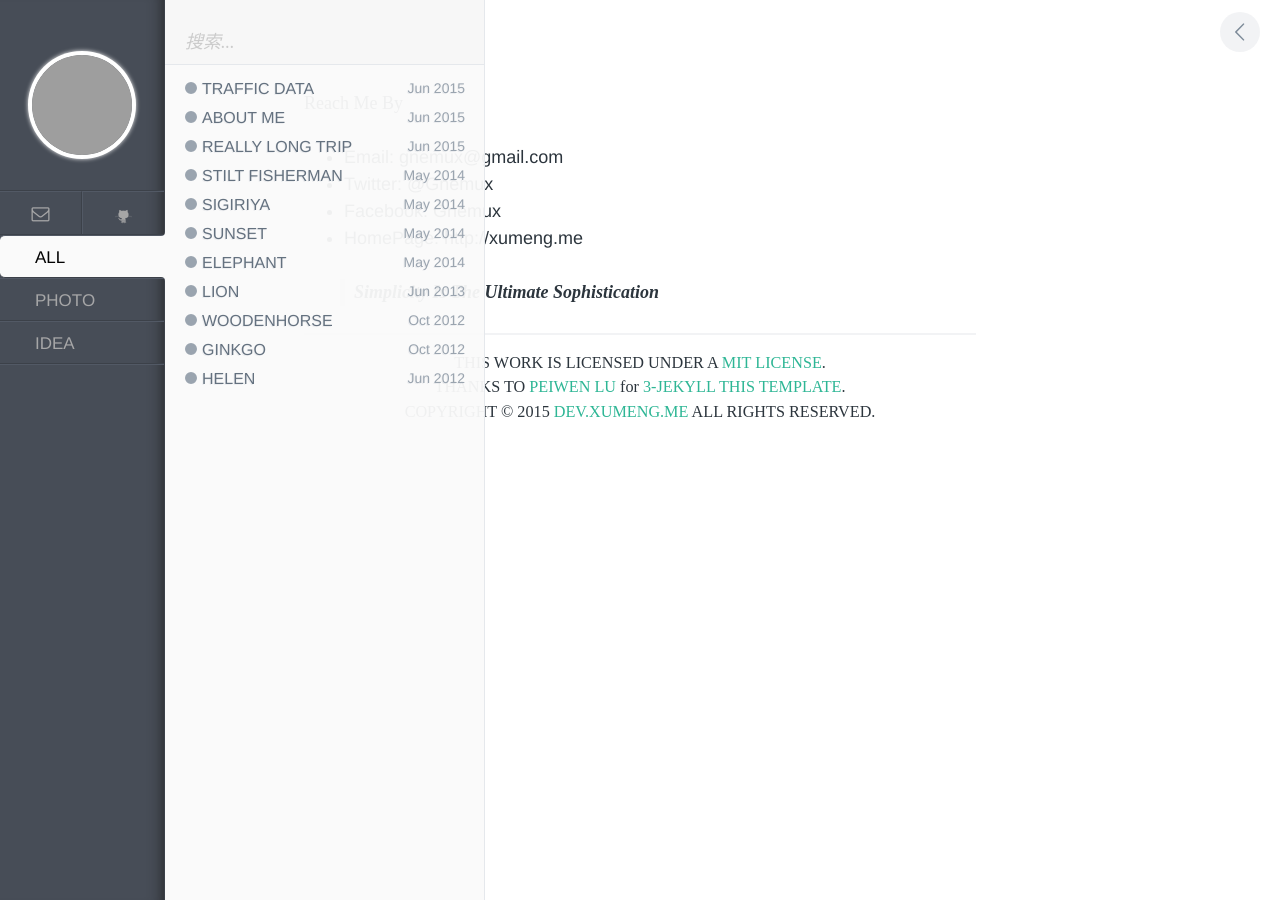
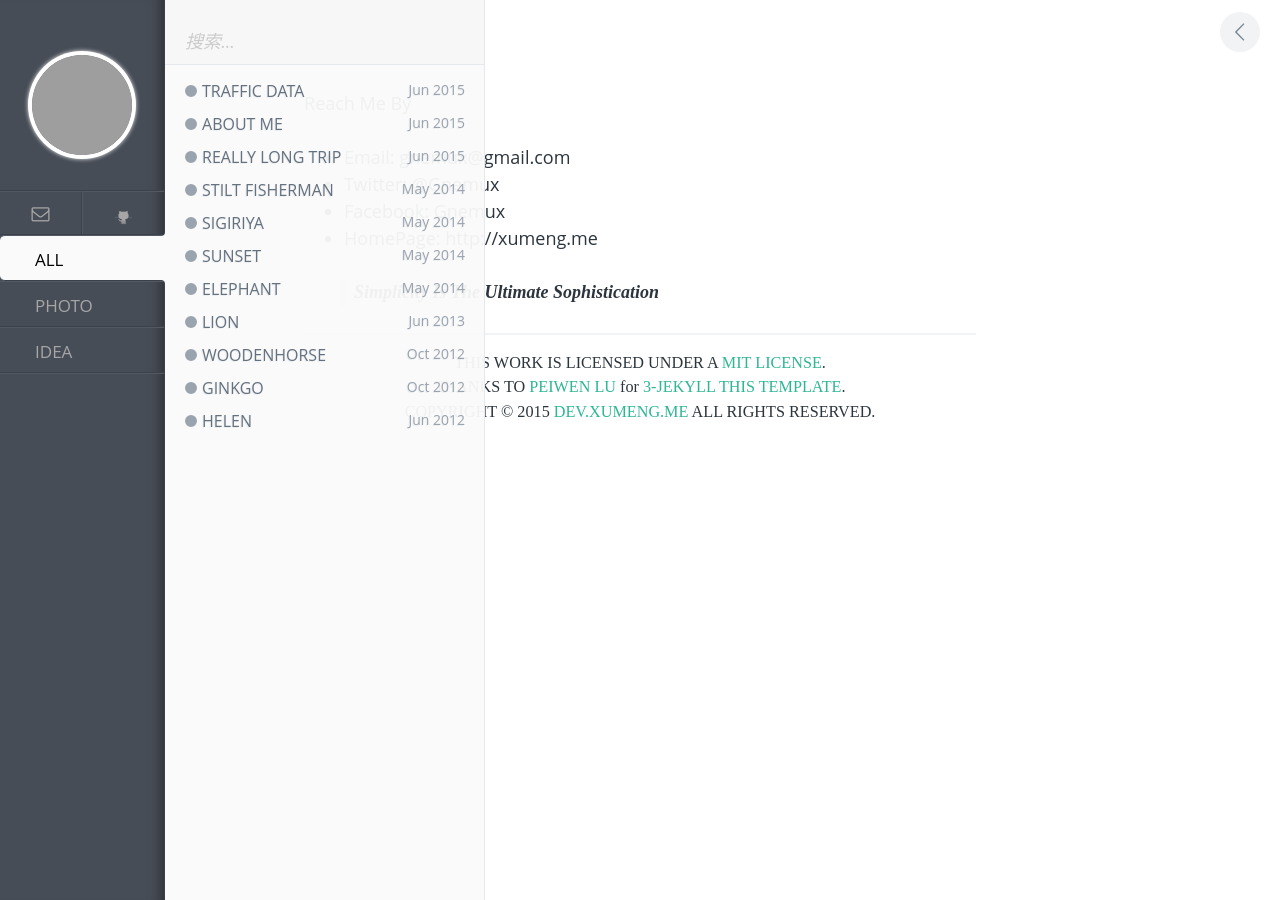
Before and after one commit to gnemux/gnemux.github.io, a Jekyll site: the page built from index.html, in a window 1280 px wide. Built offline with Jekyll 4.4.1, drawn with Linux system fonts in a browser that asks for light colours; Markdown is read by kramdown in place of the engine named in the settings; comment, search, counter and statistics services are not loaded; grey boxes are pictures that could not be loaded.

Commit message:
调整字体

```diff
--- a/assets/css/style.css
+++ b/assets/css/style.css
@@ -255,7 +255,7 @@ a {
 
 .tags-btn {
     color: #a6a6a7;
-    font-family: "Helvetica Neue","Microsoft YaHei";
+    font-family: 'Open Sans', 'Hiragino Sans GB', sans-serif;
     -webkit-transition: color .3s, background .3s;
     -moz-transition: color .3s, background .3s;
     -ms-transition: color .3s, background .3s;
@@ -463,7 +463,7 @@ a {
 
 .pl__all,
 .pl__date{
-    font-family: "Helvetica Neue","Microsoft YaHei";
+    font-family: 'Open Sans', 'Hiragino Sans GB', sans-serif;
 }
 
 /*---------------------------------*\
@@ -541,28 +541,29 @@ h1, h2, h3, h4, h5, h6 {
     margin: 0;
     padding-top: 1.1em;
     font-size: 2em;
-    font-family: "Helvetica Neue","Microsoft YaHei";
+    font-family: 'Open Sans', 'Hiragino Sans GB', sans-serif;
 }
 
 #post__content > p, #post__content > ul, #post__content > ol {
     margin-top: 1.5em;
     margin-bottom: 1.5em;
+    font-family: 'Open Sans', 'Hiragino Sans GB', sans-serif;
 }
 
 #post__content > ol > li {
     margin: .5em 0;
-    font-family: "Helvetica Neue","Microsoft YaHei";
+    font-family: 'Open Sans', 'Hiragino Sans GB', sans-serif;
 }
 
 #post__content li > p {
     margin: 0;
-    font-family: "Helvetica Neue","Microsoft YaHei";
+    font-family: 'Open Sans', 'Hiragino Sans GB', sans-serif;
 }
 
 #post__content a {
     color: #7d8b99;
     word-break: break-all;
-    font-family: "Helvetica Neue","Microsoft YaHei";
+    font-family: 'Open Sans', 'Hiragino Sans GB', sans-serif;
 }
 
 #post__content a:hover {
@@ -675,7 +676,7 @@ iframe {
     margin: 0;
     padding: 0 10px 20px 15px;
     line-height: 1.6;
-    font-family: "Helvetica Neue","Microsoft YaHei";
+    font-family: 'Open Sans', 'Hiragino Sans GB', sans-serif;
 }
 
 .post__toc-li {
@@ -684,7 +685,7 @@ iframe {
     text-overflow: ellipsis;
     display: block;
     overflow: hidden;
-    font-family: "Helvetica Neue","Microsoft YaHei";
+    font-family: 'Open Sans', 'Hiragino Sans GB', sans-serif;
 }
 
 .post__toc-li:before {
@@ -699,23 +700,23 @@ iframe {
 .post__toc-h1 {
     font-size: 1em;
     list-style: none;
-    font-family: "Helvetica Neue","Microsoft YaHei";
+    font-family: 'Open Sans', 'Hiragino Sans GB', sans-serif;
 }
 
 .post__toc-h2 {
     font-size: .95em;
-    font-family: "Helvetica Neue","Microsoft YaHei";
+    font-family: 'Open Sans', 'Hiragino Sans GB', sans-serif;
 }
 
 .post__toc-h3 {
     margin-left: 12px;
     font-size: .9em;
-    font-family: "Helvetica Neue","Microsoft YaHei";
+    font-family: 'Open Sans', 'Hiragino Sans GB', sans-serif;
 }
 
 .post__toc-h3 + .post__toc-h2 {
     padding-top: .25em;
-    font-family: "Helvetica Neue","Microsoft YaHei";
+    font-family: 'Open Sans', 'Hiragino Sans GB', sans-serif;
 }
 
 .flash {
```
Also changed, not shown: 7 other files.
